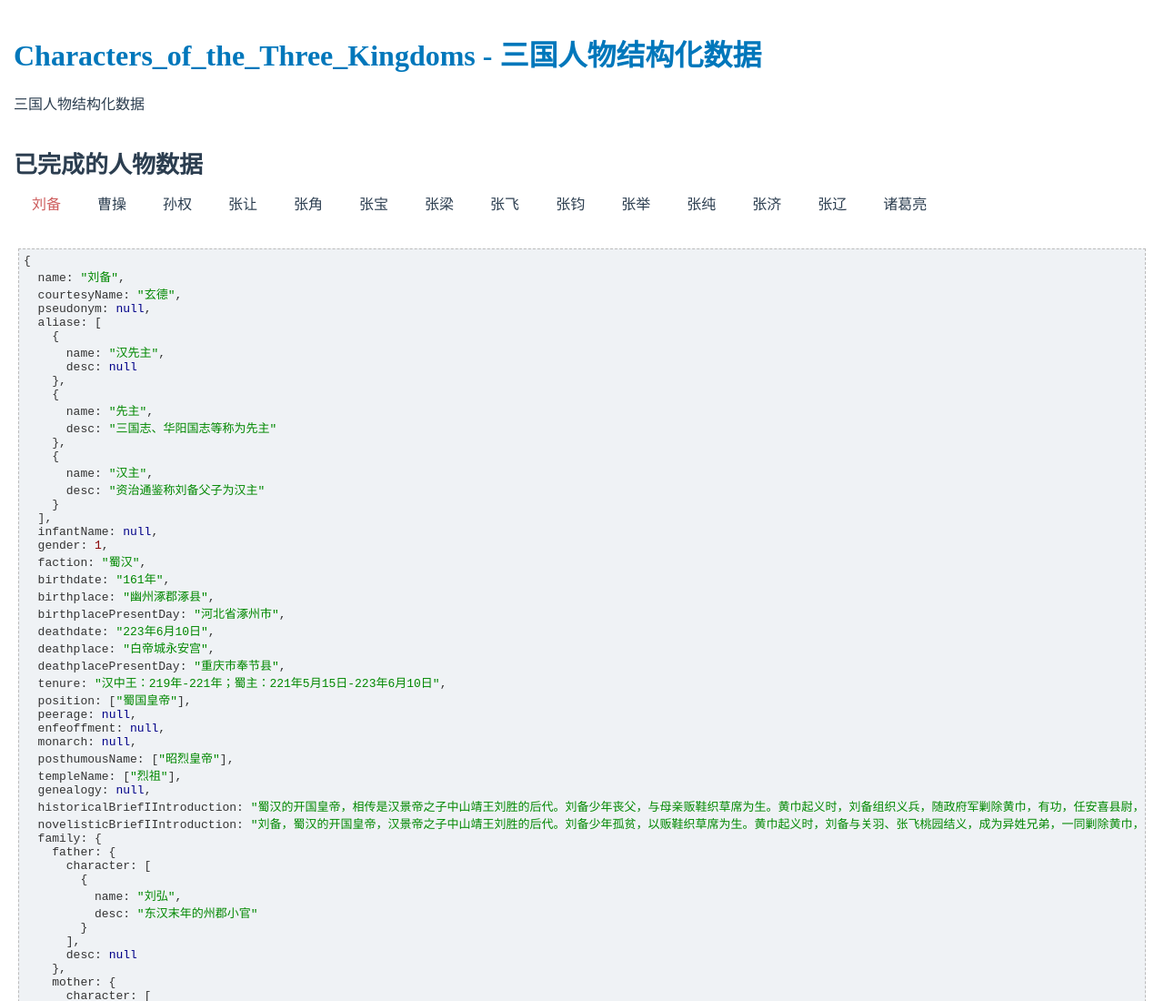
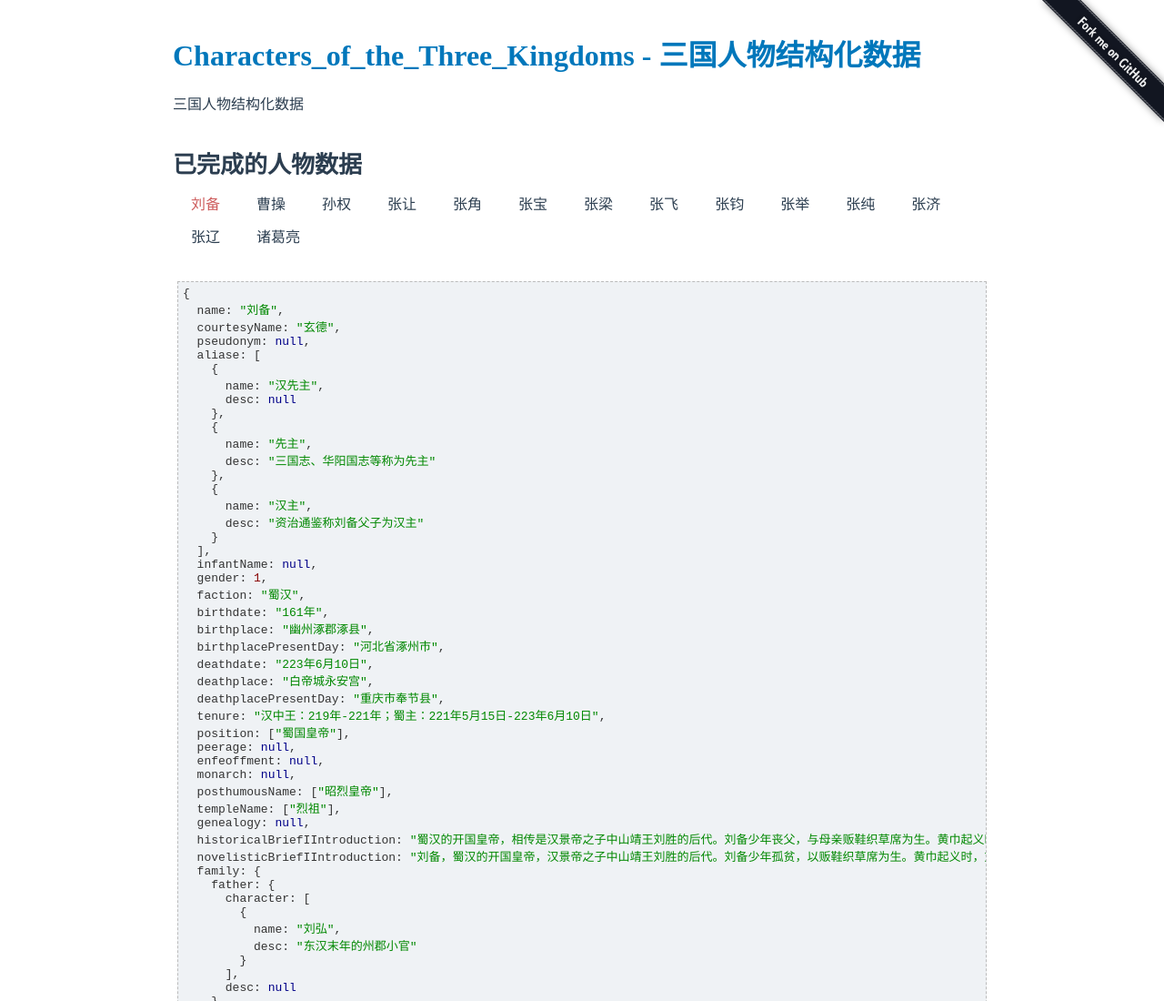
Before and after one commit to myvin/Characters_of_the_Three_Kingdoms, a website: page index.html in a window 1280 px wide. Shown: the top 1100 px of the page at 91% size. Drawn offline with Linux system fonts and the light colour scheme.

Commit message:
update index.html

```diff
--- a/index.html
+++ b/index.html
@@ -22,6 +22,20 @@
     body {
       padding: 15px;
       color: #2c3e50;
+    }
+    .wrapper {
+      max-width: 900px;
+      margin: 0 auto;
+    }
+    .forkme {
+      position: fixed;
+      top: 0;
+      right: 0;
+    }
+    @media (max-width: 500px) {
+      .forkme {
+          display: none !important;
+      }
     }
     h1 {
       color: #0077bb;
@@ -84,6 +98,10 @@
     }
 </style>
 <body>
+  <a class='forkme' href="https://github.com/myvin/Characters_of_the_Three_Kingdoms" target='_blank'>
+    <img src="./forkme_right.png" alt="fork">
+  </a>
+  <div class="wrapper">
     <h1>Characters_of_the_Three_Kingdoms - 三国人物结构化数据</h1>
     <p>三国人物结构化数据</p>
     <h2>已完成的人物数据</h2>
@@ -91,6 +109,7 @@
     </ul>
     <pre id="result">
     </pre>
+  </div>
 </body>
 <!-- jquery -->
 <script>
```
Also changed, not shown: forkme_right.png (added). Lines whose indentation alone changed are shown as unchanged.
